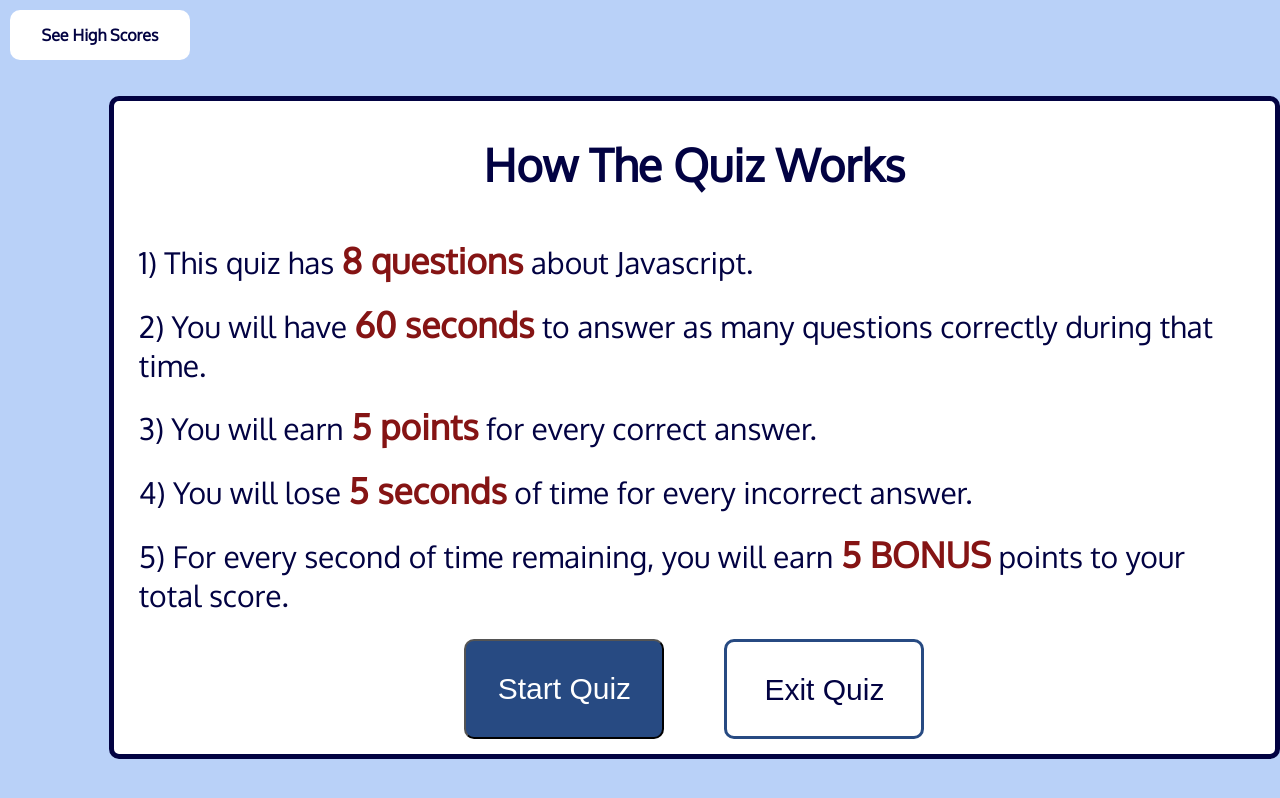
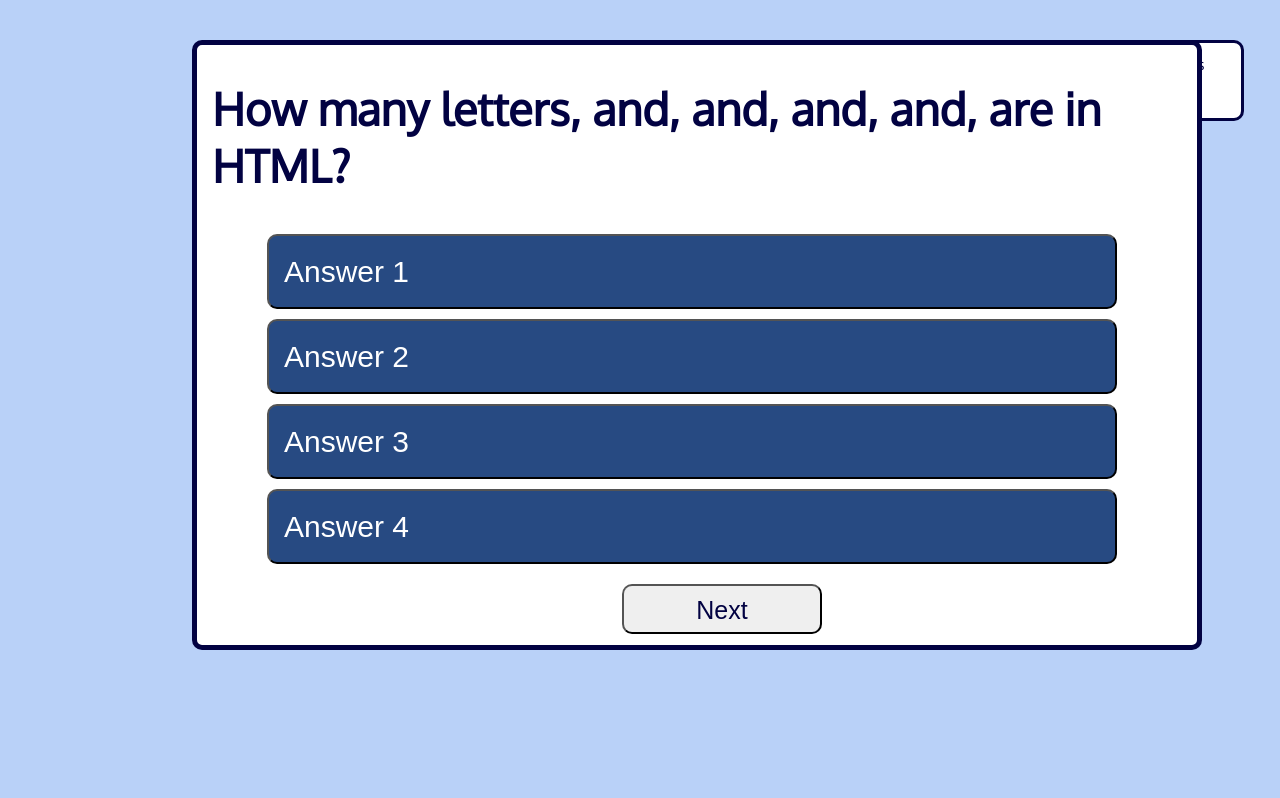
Before and after one commit to Rinaberger/ch04_timed_quiz, a plain HTML site: page index.html in a window 1280 px wide. Drawn offline with Linux system fonts and the light colour scheme.

Commit message:
created quiz box

```diff
--- a/assets/style.css
+++ b/assets/style.css
@@ -33,25 +33,29 @@ body {
     border-radius: 10px;
     text-align: center;
     cursor: pointer;
-
+    opacity: 0%; /* hide high score */
 }
 /* BEGIN STYLING OF WELCOME/BEGIN SCREEN */
+
+.start_box {
+    opacity: 0%;
+}
 .start_page_header {
     font-size: 80px;
     font-weight: bold;
     text-align: center;
-    margin: 100px 0 0 0;
+    margin: 75px 0 0 0;
 }
 
 .start_text {
     font-size: 60px;
     text-align: center;
-    margin: 200px 0px;
+    margin: 150px 0px;
 }
 /* end styling */
 
 /* BEGIN STYLING OF BEGIN BUTTON */
-.begin_btn {
+.begin-btn {
     position: absolute;
     top: 75%;
     left: 40%;
@@ -63,22 +67,14 @@ body {
     border-radius: 10px;
     padding: 15px 30px;
     cursor: pointer;
+    transition: all .3s ease;
+    z-index: 9;
 }
 
-.begin_btn:hover {
-    background-color: var (--back2-color);
-    color: var(--text2-color);
+.begin-btn:hover {
+    opacity: 50%;
 }
 
-.begin_btn button {
-    background-color: var(--button-color);
-    color: var(--text-color);
-    font-size: 35px;
-    font-weight: 400;
-    border: none;
-    cursor: pointer;
-    transition: all .3s ease;
-}
 /* end styling of begin button */
 
 /* BEGIN STYLING OF RULES BOX */
@@ -91,7 +87,8 @@ body {
     position: absolute;
     top: 12%;
     left: 8.5%;
-    opacity: 100%;
+    z-index: 8;
+    opacity: 0%; /* code to make box disappear */
 }
 
 .rules_text {
@@ -151,3 +148,103 @@ body {
     opacity: 66%;
 }
 /* end rules box styling */
+
+/*BEGIN COUNTDOWN STYLING */
+/* end countdown styling */
+
+/* BEGIN QUIZ BOX STYLING */
+.quiz_box {
+    background-color: var(--back2-color);
+    border: solid;
+    border-color: var(--text2-color);
+    border-radius: 10px;
+    border-width: 5px;
+    width: 1000px;
+    height: 600px;
+    flex-wrap: wrap;
+    align-items: flex-start;
+    position: absolute;
+    top: 5%;
+    left: 15%;
+    z-index: 4;
+    opacity: 100%; /* code to make box disappear */
+}
+
+.question {
+    font-size: 45px;
+    font-weight: 700;
+    text-align: left;
+    padding: 35px 15px;
+}
+
+.quiz_box .answer_details {
+    background-color: var(--button-color);
+    color: var(--text-color);
+    display: inline-flex;
+    flex-wrap: wrap;
+    align-items: center;
+    align-content: center;
+    border-radius: 10px;
+    width: 850px;
+    height: 75px;
+    cursor: pointer;
+    transition: all .3s ease;
+    font-size: 30px;
+    font-weight: 300;
+    text-align: left;
+    padding: 15px 15px;
+    margin: 5px 70px;
+}
+
+.answer_details:hover {
+    opacity: 50%;
+}
+
+.next {
+    display: inline-flex;
+    align-content: center;
+    justify-content: center;
+    margin: auto;
+    padding: 10px 40px;
+    margin: 15px 0 0 425px;
+    text-align: center;
+    background-color: var(#515050);
+    color: var(--text2-color);
+    font-size: 25px;
+    border-radius: 10px;
+    width: 200px;
+    height: 50px;
+    cursor: pointer;
+    transition: all .3s ease;
+}
+
+/* BEGIN TIMER/SCORE BOX STYLE */
+.timer-box {
+    background-color: var(--back2-color);
+    color: var(--text2-color);
+    font-size: 15px;
+    height: 75px;
+    width: 150px;
+    border: solid;
+    border-color: var(--text2-color);
+    border-radius: 10px;
+    display: inline-flex;
+    flex-direction: column;
+    align-items: center;
+    position:absolute;
+    top: 5%;
+    left: 85%;
+}
+
+.seconds {
+    font-weight: 600;
+}
+
+.calculated-score {
+    font-weight: 600;
+}
+
+.timer {
+    padding: 12px 0 10px 0;
+}
+/* end timer/score box style */
--- a/index.html
+++ b/index.html
@@ -23,7 +23,7 @@
         </header>
         <div class="start_text">Would you like to take the quiz?</div>
         <!-- Start Quiz Button -->
-        <div class="begin_btn"><button>Let's Begin</button></div>
+        <button class="begin-btn" id="begin-btn">Let's Begin</button>
     </section>
 
     <!-- Object/Rules of Quiz -->
@@ -49,6 +49,40 @@
         </div>
     </section>
 
+    <!-- countdown "5, 4, 3, 2, 1, Begin Quiz "-->
+    <section class="countdown" id="countdown">
+
+    </section>
+
+    <!-- Question/Answers-->
+    <section class="quiz_box" id="quiz">
+        <div class ="question" id="question_text">
+            <span>How many letters, and, and, and, and, are in HTML?</span>
+        </div>
+        <div class="answers-btn" id="answers-btn">
+            <button class="answer_details answer1">Answer 1</button>
+            <button class="answer_details answer2">Answer 2</button>
+            <button class="answer_details answer3">Answer 3</button>
+            <button class="answer_details answer4">Answer 4</button>
+        </div>
+        <!-- Next Button -->
+        <div class="next_button">
+            <div>
+                <button class="next">Next</button>
+            </div>
+        </div>
+    </section>
+    <!-- Timer -->
+    <section class="timer-box" id="timer-box">
+        <div class="timer" id="timeleft">
+            <span class=seconds id=seconds>60</span> seconds
+        </div>
+        <div class="score" id="score">
+            <span class="calculated-score">25</span> points
+        </div>
+    </section>
+
+
 
 
 
```
